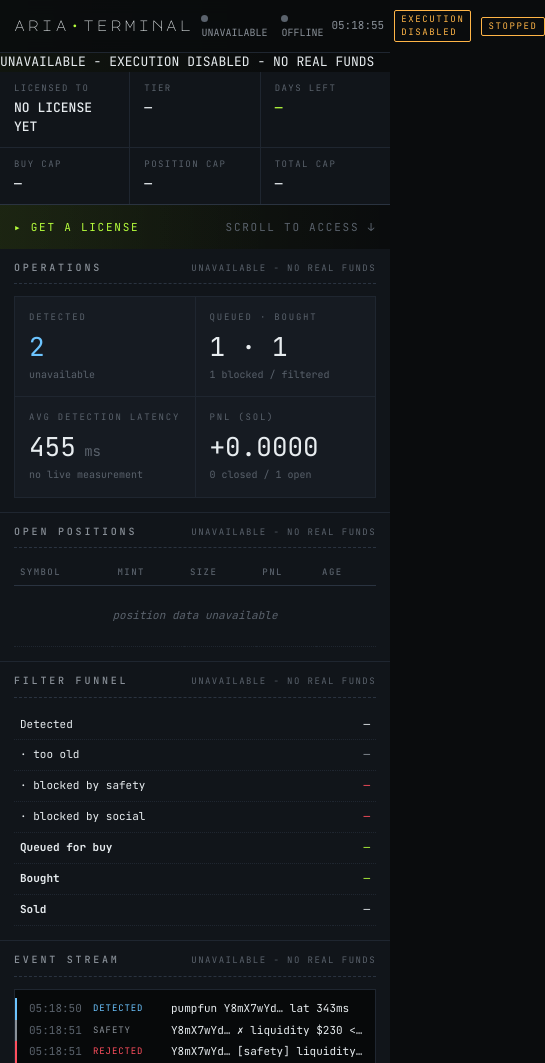
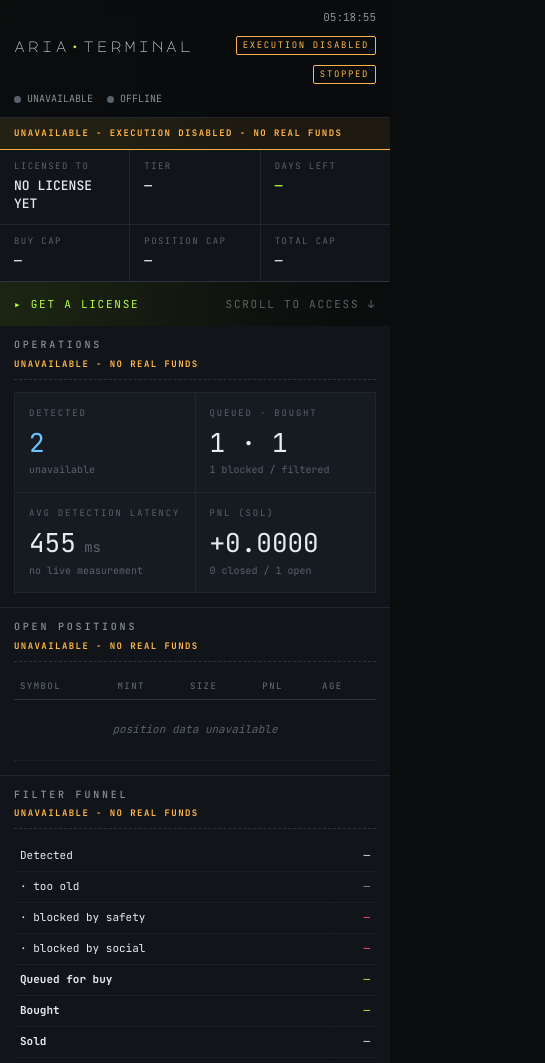
Before and after one commit to AIWMCX/aria-telegram-BOT-APP, a website: page public/index.html in a window 390 px wide. Shown: the top 1063 px of the page, 545 px wide, since content can reach past the window. Drawn offline with Linux system fonts and the light colour scheme; a script that the page names is missing.

Commit message:
style: add persistent product reality disclosures

```diff
--- a/public/styles.css
+++ b/public/styles.css
@@ -59,8 +59,25 @@ body {
 }
 .pulse.ok { background: var(--acid); color: var(--acid); animation: pulse 1.6s infinite; }
 @keyframes pulse { 0% { box-shadow: 0 0 0 0 currentColor; } 70% { box-shadow: 0 0 0 6px transparent; } 100% { box-shadow: 0 0 0 0 transparent; } }
-.topbar .right { display: flex; gap: 10px; align-items: center; }
+.topbar .right { display: flex; gap: 10px; align-items: center; flex-wrap: wrap; justify-content: flex-end; }
 .clock { color: var(--ink-dim); font-variant-numeric: tabular-nums; font-size: 11px; }
+
+.reality-banner {
+  padding: 9px 14px;
+  border-bottom: 1px solid var(--amber);
+  background: rgba(255,181,71,0.08);
+  color: var(--amber);
+  font-size: 10px;
+  font-weight: 700;
+  letter-spacing: 0.16em;
+  text-transform: uppercase;
+  text-align: center;
+}
+.reality-banner.live { border-color: var(--acid); background: rgba(182,255,60,0.07); color: var(--acid); }
+.reality-banner.unavailable { border-color: var(--red); background: rgba(255,79,94,0.07); color: var(--red); }
+.reality-label { font-weight: 700; color: var(--amber) !important; }
+.reality-label.unavailable { color: var(--red) !important; }
+.reality-label.live { color: var(--acid) !important; }
 
 /* ── License / plan banner ─────────────────────────────────────────── */
 .license-bar { display: grid; grid-template-columns: repeat(3, 1fr); gap: 1px; background: var(--line); border-bottom: 1px solid var(--line-hot); }
@@ -87,9 +104,9 @@ main { display: grid; grid-template-columns: 1fr; gap: 1px; background: var(--li
 @media (min-width: 780px) { main { grid-template-columns: 1fr 1fr; } }
 section.panel { background: var(--panel); padding: 14px 14px; min-height: 0; }
 section.full { grid-column: 1 / -1; }
-.ph { display: flex; justify-content: space-between; align-items: baseline; margin: -2px 0 12px 0; border-bottom: 1px dashed var(--line-hot); padding-bottom: 8px; }
+.ph { display: flex; justify-content: space-between; align-items: baseline; gap: 12px; margin: -2px 0 12px 0; border-bottom: 1px dashed var(--line-hot); padding-bottom: 8px; }
 .ph h2 { margin: 0; font-size: 10px; font-weight: 500; letter-spacing: 0.28em; color: var(--ink-dim); text-transform: uppercase; }
-.ph .meta { font-size: 9px; color: var(--ink-mute); letter-spacing: 0.16em; text-transform: uppercase; }
+.ph .meta, .meta { font-size: 9px; color: var(--ink-mute); letter-spacing: 0.16em; text-transform: uppercase; }
 
 /* ── Stat tiles ────────────────────────────────────────────────────── */
 .stats-grid { display: grid; grid-template-columns: repeat(2, 1fr); gap: 1px; background: var(--line); border: 1px solid var(--line); }
@@ -187,3 +204,10 @@ footer { padding: 14px 18px; border-top: 1px solid var(--line); color: var(--ink
 footer strong { color: var(--amber); letter-spacing: 0.08em; }
 
 .hidden { display: none !important; }
+
+@media (max-width: 680px) {
+  .topbar { grid-template-columns: 1fr auto; }
+  .topbar .center { grid-column: 1 / -1; grid-row: 2; justify-content: flex-start; flex-wrap: wrap; }
+  .reality-banner { text-align: left; font-size: 9px; }
+  .ph { align-items: flex-start; flex-direction: column; gap: 5px; }
+}
```
